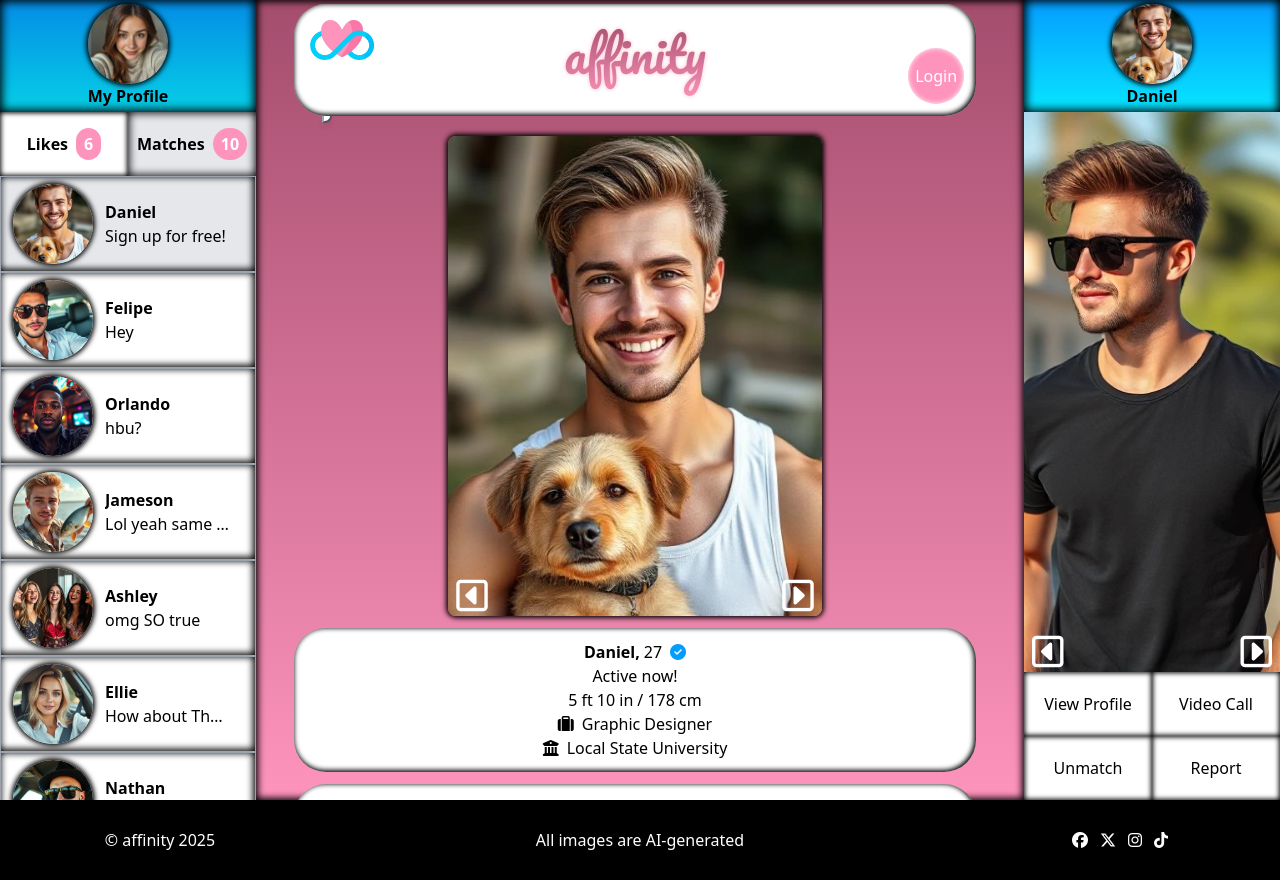
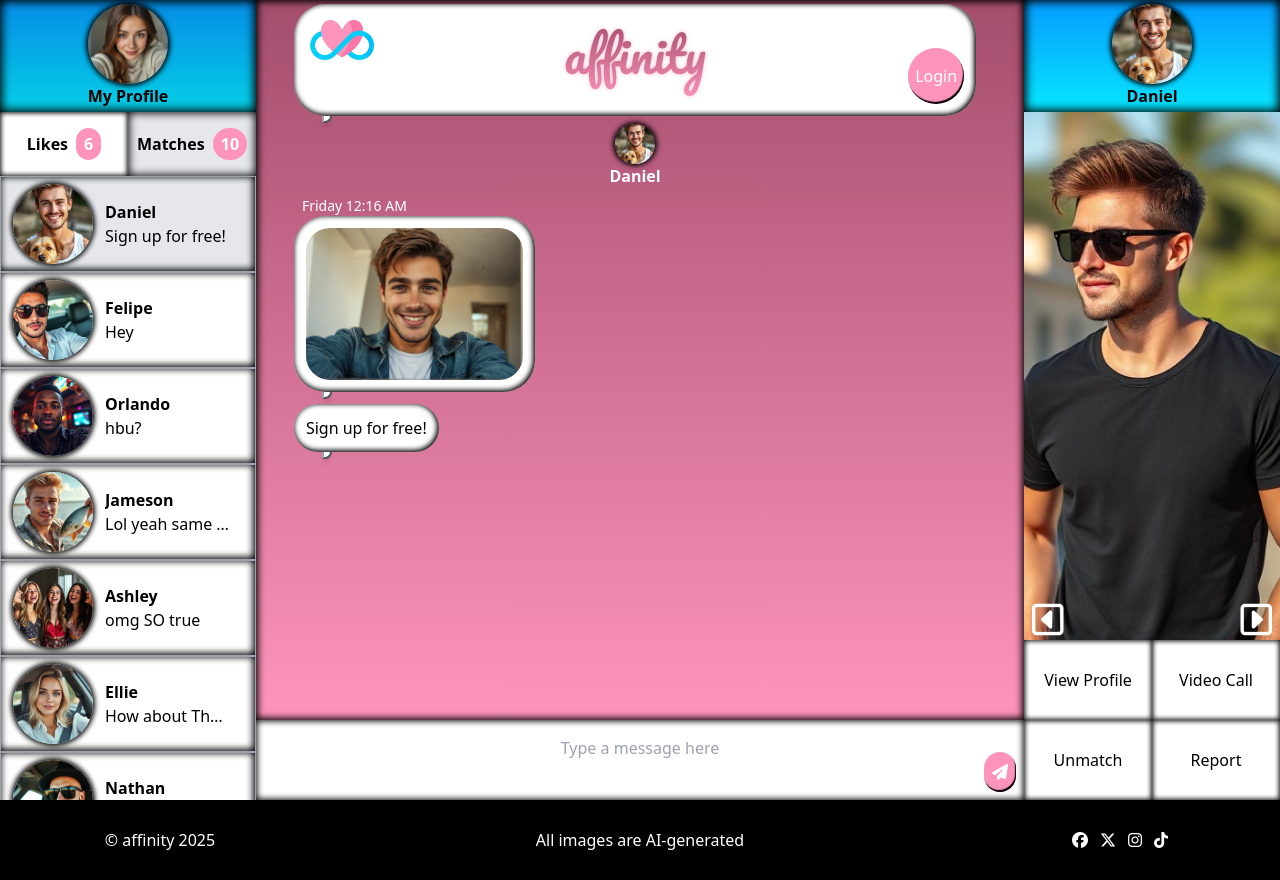
Before and after one commit to matthewPendergast/dating-app, a React (Create React App) app in the folder client/: page / in a window 1280 px wide. Built offline with nearby package versions, Linux system fonts and the light colour scheme.

Commit message:
feat: utilize localStorage for persistent message history; UI improvements

```diff
--- a/client/public/fake-users-list.json
+++ b/client/public/fake-users-list.json
@@ -56,12 +56,6 @@
             "/images/fake-users/daniel-5.webp"
         ],
         "messages": [
-            {
-                "sender": "user",
-                "type": "image",
-                "timestamp": "2025-03-06T23:32:00Z",
-                "content": "/images/fake-users/portrait-1.webp"
-            },
             {
                 "sender": "profile",
                 "type": "image",
--- a/client/src/assets/styles/messageBubbleStyles.js
+++ b/client/src/assets/styles/messageBubbleStyles.js
@@ -1,7 +1,7 @@
 const messageBubbleStyles = {
-    bubble: `relative flex justify-center items-center p-3 mb-3 rounded-[2rem] shadow-[inset_-1px_-1px_5px_1px] bg-white`,
-    imgBubble: "h-24 md:h-40 lg:h-44",
-    textBubble: "max-w-[45%] min-w-[4rem] px-4",
+    bubble: `relative flex justify-center items-center p-2 md:p-3 mb-3 rounded-[2rem] shadow-[inset_-1px_-1px_5px_1px] bg-white`,
+    imgBubble: "h-28 md:h-40 lg:h-44",
+    textBubble: "max-w-[45%] min-w-[4rem] px-4 text-center",
     after: `after:content-[''] after:absolute after:bottom-[-7px] after:w-[10px] after:h-[7px]
         after:shadow-md after:border-[2px] after:border-gray-400 after:[border-style:none_outset_outset_outset] after:bg-white`,
     tailL: `after:left-7 after:rounded-br-[15rem]`,
--- a/client/src/components/dashboard/main-views/Header.jsx
+++ b/client/src/components/dashboard/main-views/Header.jsx
@@ -10,8 +10,9 @@ const styles = {
         bg-gradient-to-b from-[#a44d6d] to-[#fe94bc] bg-clip-text text-transparent
         drop-shadow-[0_0_2px_pink] leading-none
         hover:brightness-90 cursor-pointer`,
-    login: `absolute bottom-3 right-3 h-14 w-14 rounded-full text-white bg-[#fe94bc]
-        shadow-[inset_0px_0px_5px] hover:brightness-90`,
+    login: `absolute bottom-3 right-3 h-14 w-14 text-white
+        bg-[#fe94bc] rounded-full shadow-[inset_-1px_-2px_1px_black]
+        hover:brightness-90 active:shadow-[inset_-1px_-1px_4px_black]`,
 };
 
 const Header = () => {
--- a/client/src/components/dashboard/main-views/MessagesView.jsx
+++ b/client/src/components/dashboard/main-views/MessagesView.jsx
@@ -60,8 +60,13 @@ const MessagesView = ({
     const textareaRef = useRef(null);
     const messagesContainerRef = useRef(null);
 
+    // Pulls message history from localStorage when selected user changes, except initially
     useEffect(() => {
-        setMessages(processMessageTimestamps(selectedUser?.messages || []));
+        if (!selectedUser) return;
+        const cachedMessages = localStorage.getItem(`messages_${selectedUser.id}`);
+        setMessages(
+            cachedMessages ? JSON.parse(cachedMessages) : processMessageTimestamps(selectedUser.messages || [])
+        );
     }, [selectedUser]);
 
     // Auto-resizes textarea element based on content
@@ -82,8 +87,11 @@ const MessagesView = ({
             content: inputText.trim(),
         };
 
+        // Updates message history in localStorage
         setMessages((prevMessages) => {
             const updatedMessages = processMessageTimestamps([...prevMessages, newMessage]);
+
+            localStorage.setItem(`messages_${selectedUser.id}`, JSON.stringify(updatedMessages));
 
             // Scrolls to the bottom when message is sent
             setTimeout(() => {
@@ -95,6 +103,7 @@ const MessagesView = ({
             return updatedMessages;
         });
 
+        // Clears message input area after message is sent
         setInputText("");
     };
 
--- a/client/src/components/dashboard/main-views/ProfileView.jsx
+++ b/client/src/components/dashboard/main-views/ProfileView.jsx
@@ -48,7 +48,7 @@ const ProfileView = ({
                         <i className="text-4xl fa-regular fa-square-caret-left"></i>
                     </button>
                     <img
-                        className="h-[20rem] md:h-[30rem] object-cover rounded-lg shadow-[0px_0px_5px_2px] cursor-pointer"
+                        className="h-[20rem] md:h-[25rem] object-cover rounded-lg shadow-[0px_0px_5px_2px] cursor-pointer"
                         src={mainImage}
                         alt=""
                         onClick={() => setModalImage(mainImage)}
--- a/client/src/components/dashboard/match-sidebar/MatchSidebar.jsx
+++ b/client/src/components/dashboard/match-sidebar/MatchSidebar.jsx
@@ -36,7 +36,7 @@ const MatchSidebar = ({
                 <p className="font-semibold">{matchName}</p>
             </div>
             {/* Gallery */}
-            <div className="relative flex justify-center items-center h-[25rem] md:h-[35rem] w-full overflow-hidden">
+            <div className="relative flex justify-center items-center h-[35rem] w-full overflow-hidden">
                 <button
                     className="absolute bottom-0 left-2 text-white hover:brightness-90"
                     onClick={() =>
@@ -48,7 +48,7 @@ const MatchSidebar = ({
                     <i className="text-4xl fa-regular fa-square-caret-left"></i>
                 </button>
                 <img
-                    className="h-full w-full object-cover object-top md:object-center cursor-pointer"
+                    className="h-full w-full object-cover object-top lg:object-center cursor-pointer"
                     src={mainImage}
                     onClick={() => setModalImage(mainImage)}
                     alt="" />
@@ -64,7 +64,7 @@ const MatchSidebar = ({
                 </button>
             </div>
             {/* Buttons */}
-            <div className="flex flex-wrap flex-grow min-h-16">
+            <div className="flex flex-wrap flex-grow min-h-[20vh]">
                 <button className={`${styles.button}`} onClick={() => setCenterView("profile")}>View Profile</button>
                 <button className={`${styles.button}`}>Video Call</button>
                 <button className={`${styles.button}`}>Unmatch</button>
--- a/client/src/pages/Home.jsx
+++ b/client/src/pages/Home.jsx
@@ -11,7 +11,7 @@ const Home = () => {
     const [userConnections, setUserConnections] = useState({ self: [], likes: [], matches: [] });
     const [selectedUser, setSelectedUser] = useState(null);
     const [modalImage, setModalImage] = useState(null);
-    const [centerView, setCenterView] = useState(isMobile ? "messages" : "profile");
+    const [centerView, setCenterView] = useState("messages");
 
     const viewComponents = {
         profile: <ProfileView
```
